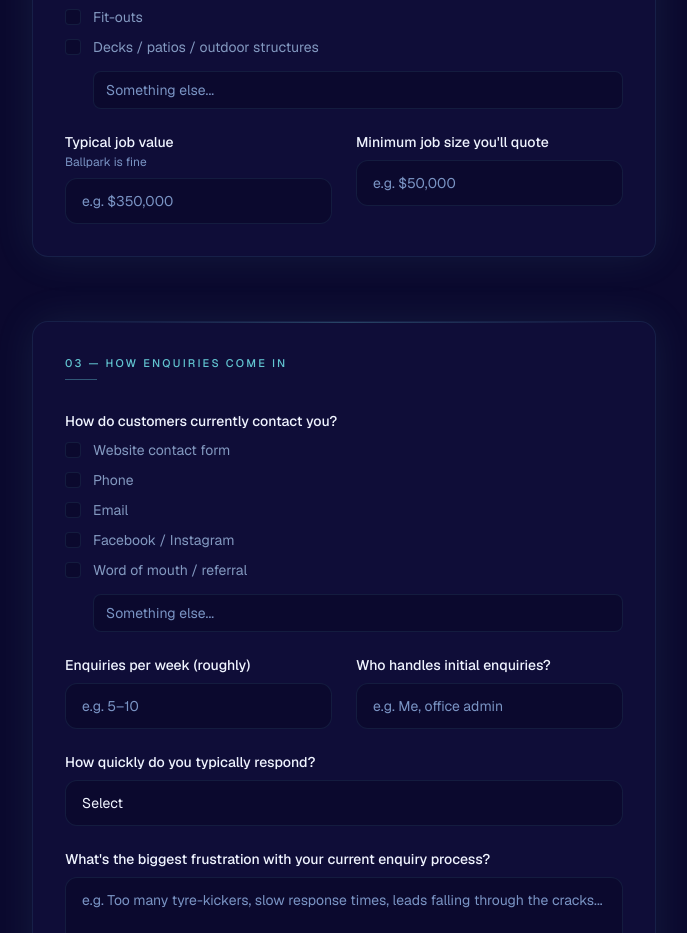
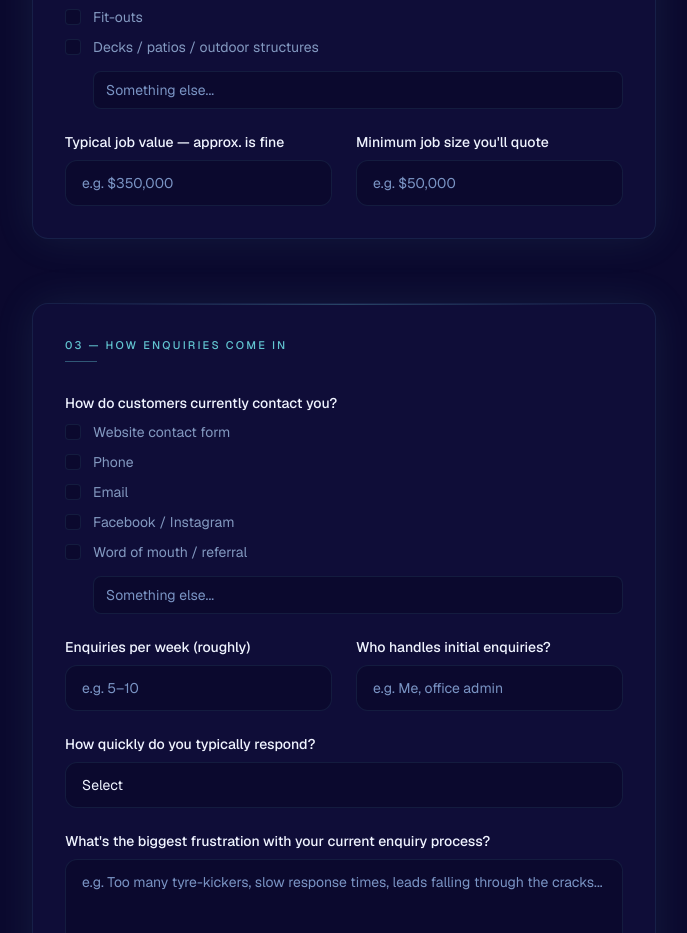
Before and after one commit to sg-satoshi/saabai-site, a Next.js app: page /onboarding/builders in a window 1280 px wide. Shown: the part 1260-2193 px from the top of the page, without its empty margins (296-983 px from the left). Built offline with nearby package versions, Linux system fonts and the light colour scheme.

Commit message:
fix: move typical job value hint inline to prevent wrapping

```diff
--- a/app/onboarding/builders/page.tsx
+++ b/app/onboarding/builders/page.tsx
@@ -331,7 +331,7 @@ export default function Onboarding() {
                 />
               </Field>
               <div className="grid sm:grid-cols-2 gap-6">
-                <Field label="Typical job value" hint="Ballpark is fine">
+                <Field label="Typical job value — approx. is fine">
                   <Input value={typicalJobValue} onChange={(e) => setTypicalJobValue(e.target.value)} placeholder="e.g. $350,000" />
                 </Field>
                 <Field label="Minimum job size you'll quote">
```
